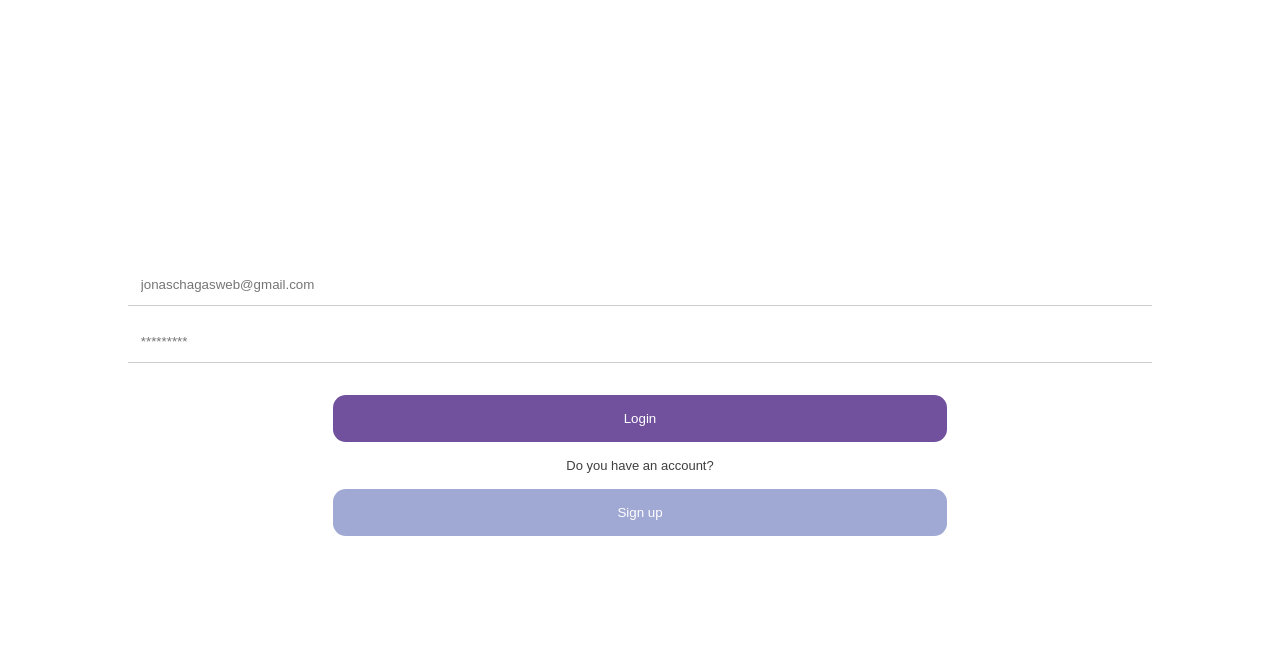
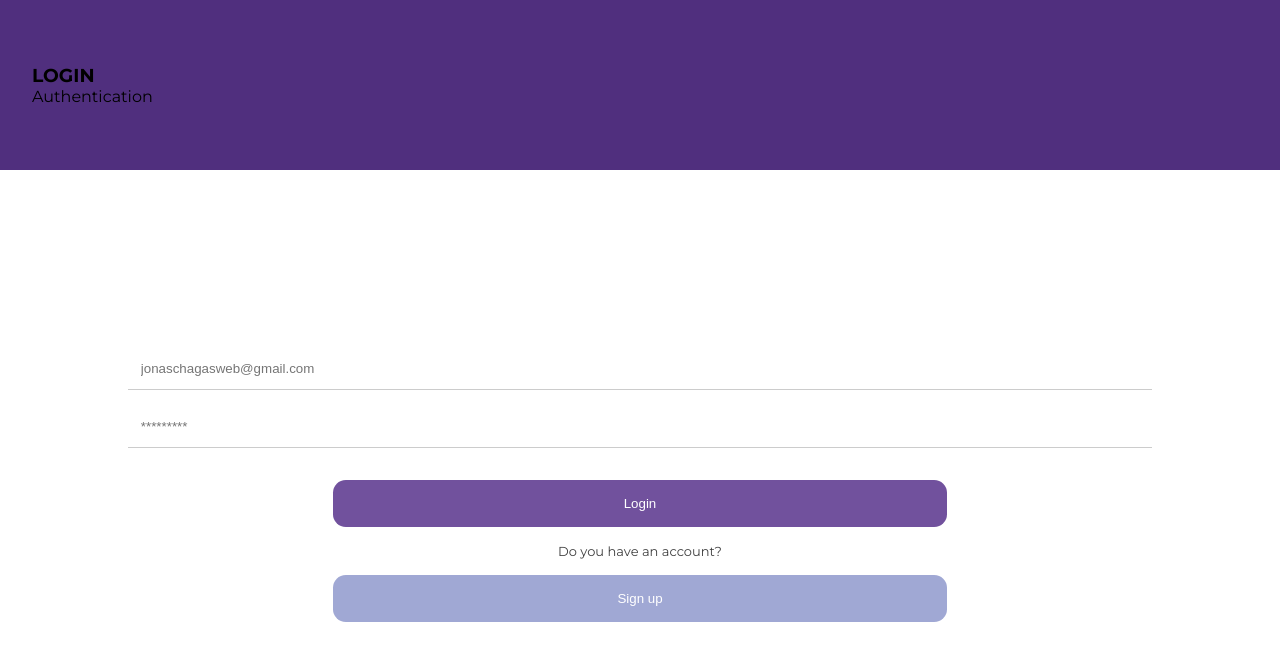
Before and after one commit to JonasGz/schedule-app-pwa, a Next.js app: page / in a window 1280 px wide. Shown: the top 660 px of the page. Built offline with nearby package versions, Linux system fonts and the light colour scheme.

Commit message:
feat: create login page

```diff
--- a/src/app/globals.css
+++ b/src/app/globals.scss
@@ -1,3 +1,5 @@
+@import url("https://fonts.googleapis.com/css2?family=Montserrat:ital,wght@0,100..900;1,100..900&display=swap");
+
 :root {
   --background: #ffffff;
   /* --foreground: #171717; */
@@ -13,13 +15,16 @@
 html,
 body {
   max-width: 100vw;
+  height: 100vh;
+  font-family: "Montserrat", sans-serif;
   overflow-x: hidden;
+  display: grid;
+  grid-template-rows: min-content 1fr;
 }
 
 body {
   color: var(--foreground);
   /* background: var(--background); */
-  font-family: Arial, Helvetica, sans-serif;
   -webkit-font-smoothing: antialiased;
   -moz-osx-font-smoothing: grayscale;
 }
--- a/src/app/layout.js
+++ b/src/app/layout.js
@@ -1,16 +1,4 @@
-import localFont from "next/font/local";
-import "./globals.css";
-
-const geistSans = localFont({
-  src: "./fonts/GeistVF.woff",
-  variable: "--font-geist-sans",
-  weight: "100 900",
-});
-const geistMono = localFont({
-  src: "./fonts/GeistMonoVF.woff",
-  variable: "--font-geist-mono",
-  weight: "100 900",
-});
+import "./globals.scss";
 
 export const metadata = {
   title: "Schedule App",
@@ -23,9 +11,7 @@ export default function RootLayout({ children }) {
       <head>
         <link rel="manifest" href="/manifest.json" as="manifest" />
       </head>
-      <body className={`${geistSans.variable} ${geistMono.variable}`}>
-        {children}
-      </body>
+      <body>{children}</body>
     </html>
   );
 }
--- a/src/app/page.js
+++ b/src/app/page.js
@@ -6,6 +6,14 @@ import Form from "./components/Form/Form";
 export default function Home() {
   return (
     <div className="login">
+      <div className="login__navbar">
+        <div className="login__navbar-title">
+          <h3>LOGIN</h3>
+        </div>
+        <div className="login__navbar-subtitle">
+          <p>Authentication</p>
+        </div>
+      </div>
       <div className="login__form">
         <Form />
       </div>
--- a/src/app/page.scss
+++ b/src/app/page.scss
@@ -1,12 +1,21 @@
 .login {
   background-color: white;
   height: 100dvh;
-  width: 100vw;
-  display: flex;
-  justify-content: center;
-  align-items: center;
+  display: grid;
+  grid-template-rows: min-content 1fr;
+
+  &__navbar {
+    padding: 4rem 2rem;
+    background-color: #502f7e;
+    // margin-bottom: 4rem;
+  }
+  &__subtitle {
+    font-size: 0.8125rem;
+  }
 
   &__form {
     width: 80%;
+    justify-self: center;
+    align-self: center;
   }
 }
```
